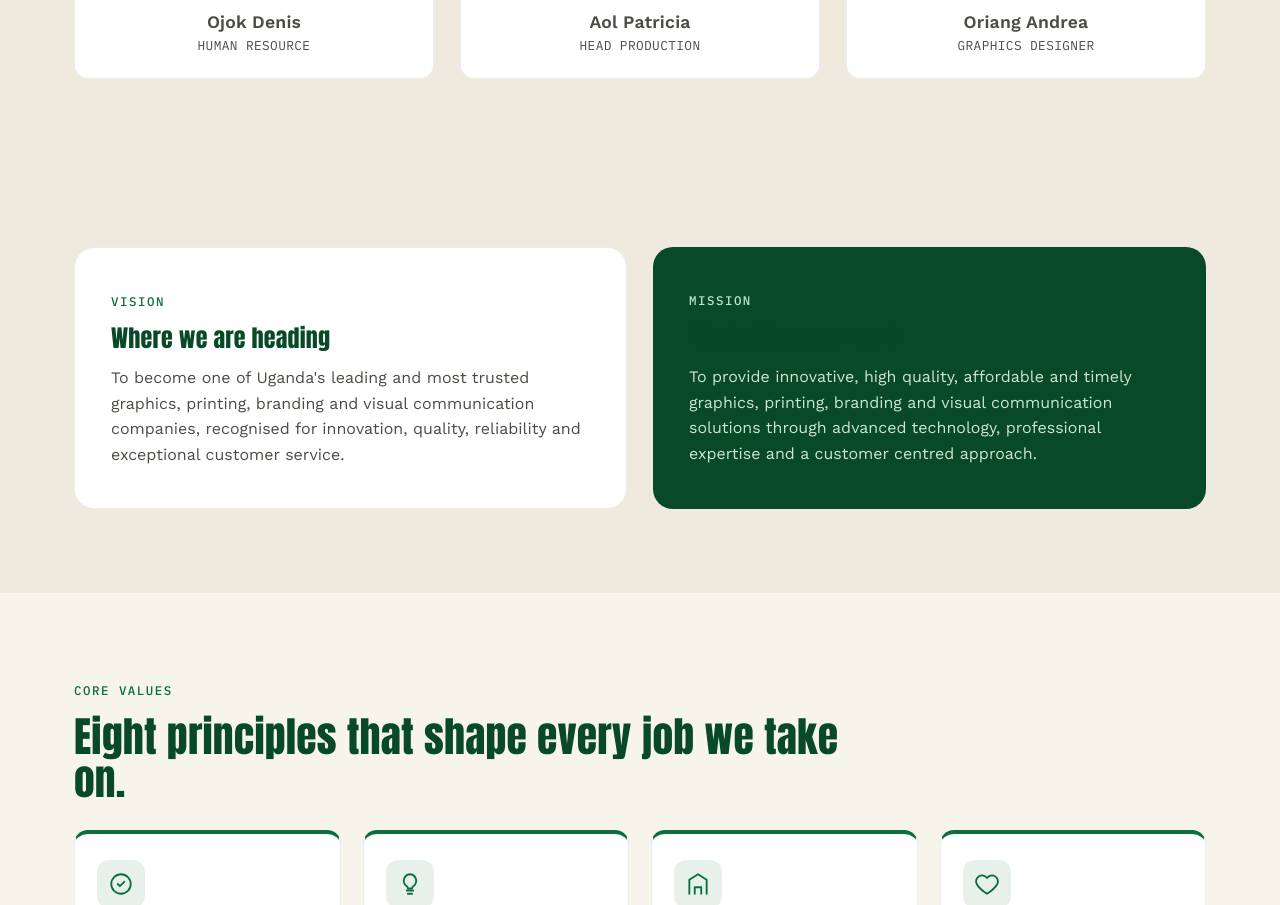
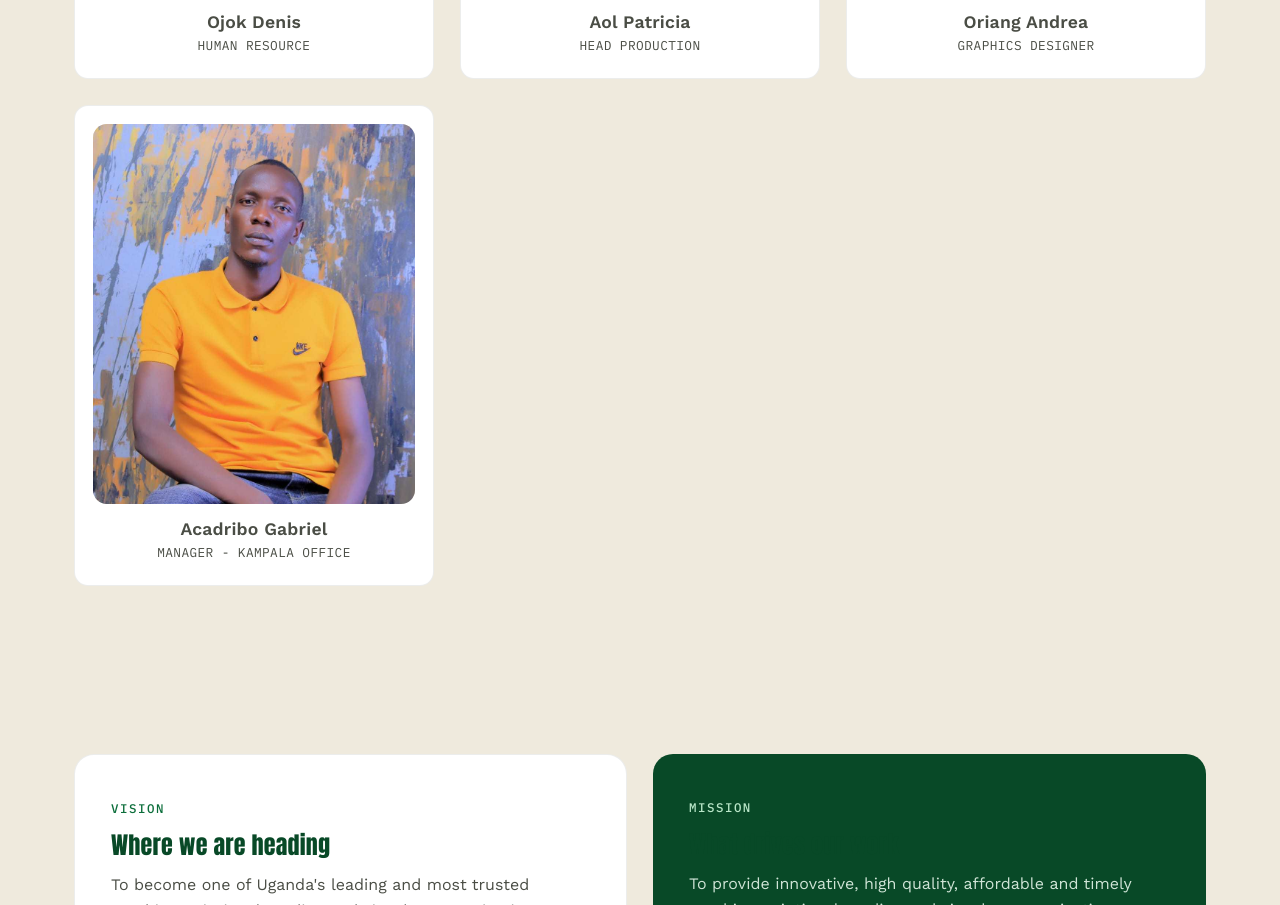
Before and after one commit to ReaganWokorach/omalo-cloudflare, a website: page about.html in a window 1280 px wide. Shown: the part 2082-2987 px from the top of the page. Drawn offline with nearby package versions, Linux system fonts and the light colour scheme.

Commit message:
Adding Gabriel

```diff
--- a/about.html
+++ b/about.html
@@ -166,6 +166,11 @@
           <div class="ph team-card-photo"><img src="assets/photos/Oriang.jpeg" alt="A member of the Omalo Graphics Centre team" loading="lazy" width="720" height="1280"></div>
           <h4><em>Oriang Andrea</em></h4>
           <p class="mono team-role"><em>Graphics Designer</em></p>
+        </div>
+        <div class="team-card">
+          <div class="ph team-card-photo"><img src="assets/photos/Acadribo.jpg" alt="A member of the Omalo Graphics Centre team" loading="lazy" width="720" height="1280"></div>
+          <h4><em>Acadribo Gabriel</em></h4>
+          <p class="mono team-role"><em>Manager - Kampala Office</em></p>
         </div>
       </div>
     </div>
```
Also changed, not shown: assets/photos/Acadribo.jpg (added).
